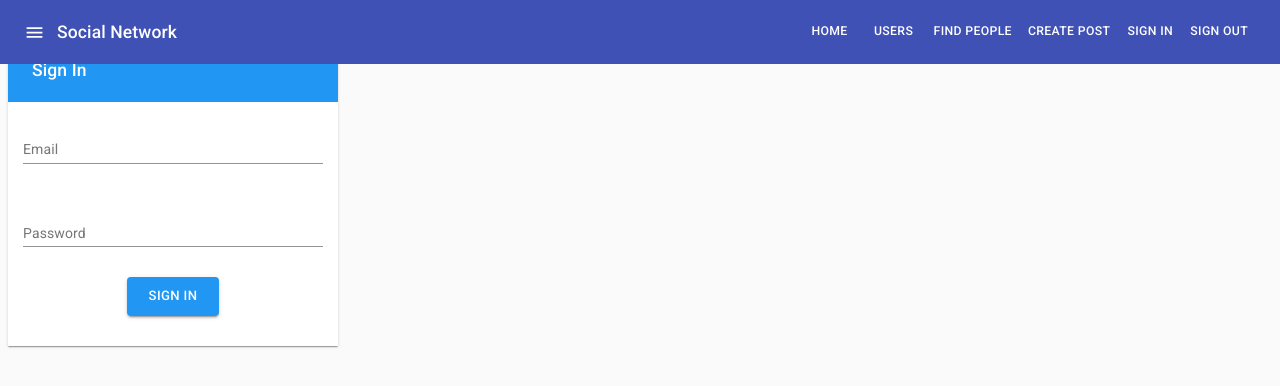
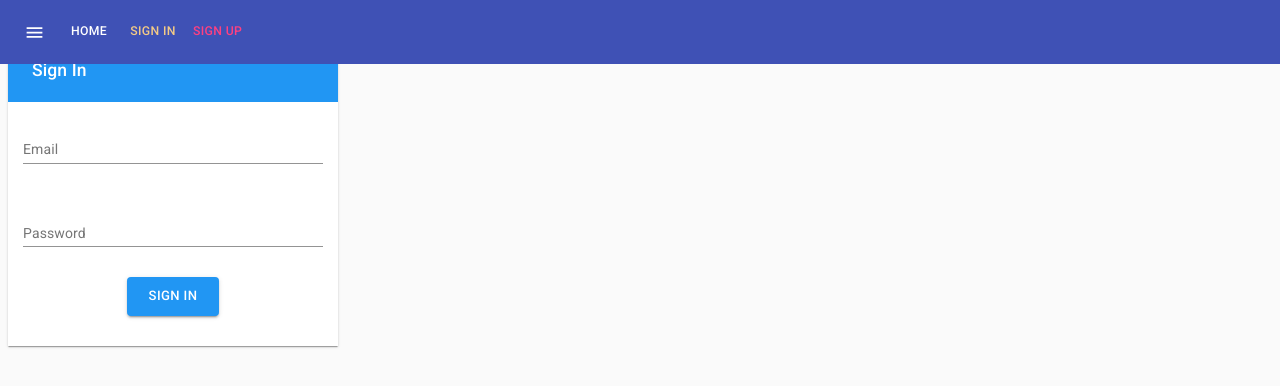
Before and after one commit to jeremiahogutu/social-network, a React (Create React App) app in the folder social-front-end/: page /signin in a window 1280 px wide. Shown: the top 386 px of the page. Built offline with nearby package versions, Linux system fonts and the light colour scheme.

Commit message:
drawer init two

```diff
--- a/social-front-end/src/components/ui-helpers/SwipeableTemporaryDrawer.js
+++ b/social-front-end/src/components/ui-helpers/SwipeableTemporaryDrawer.js
@@ -1,6 +1,6 @@
 import React from 'react';
 import PropTypes from 'prop-types';
-import { makeStyles } from '@material-ui/core/styles';
+import {makeStyles} from '@material-ui/core/styles';
 import SwipeableDrawer from '@material-ui/core/SwipeableDrawer';
 import Button from '@material-ui/core/Button';
 import List from '@material-ui/core/List';
@@ -15,12 +15,19 @@ import PeopleOutline from '@material-ui/icons/PeopleOutline'
 import Power from '@material-ui/icons/Power'
 import Forum from '@material-ui/icons/Forum'
 import PowerOff from '@material-ui/icons/PowerOff'
+import VpnKey from '@material-ui/icons/VpnKey'
+import ExitToApp from '@material-ui/icons/ExitToApp'
+import PersonAdd from '@material-ui/icons/PersonAdd'
 import MailIcon from '@material-ui/icons/Mail';
 import CssBaseline from '@material-ui/core/CssBaseline';
 import useScrollTrigger from '@material-ui/core/useScrollTrigger';
 import {AppBar, IconButton, Toolbar, Typography} from "@material-ui/core";
 import MenuIcon from '@material-ui/icons/Menu';
+import {NavLink} from "react-router-dom";
+import {close, isAuthenticated, signout} from "../auth";
+// import {close, isAuthenticated, signout} from "./components/auth";
 import DraftsIcon from '@material-ui/icons/Drafts';
+import Signup from "../user/Signup";
 
 const useStyles = makeStyles({
     list: {
@@ -36,7 +43,7 @@ function ListItemLink(props) {
 }
 
 function ElevationScroll(props) {
-    const { children, window } = props;
+    const {children, window} = props;
     // Note that you normally won't need to set the window ref as useScrollTrigger
     // will default to window.
     // This is only being set here because the demo is in an iframe.
@@ -72,7 +79,7 @@ function SwipeableTemporaryDrawer() {
             return;
         }
 
-        setState({ ...state, [side]: open });
+        setState({...state, [side]: open});
     };
 
     const sideList = side => (
@@ -82,47 +89,53 @@ function SwipeableTemporaryDrawer() {
             onClick={toggleDrawer(side, false)}
             onKeyDown={toggleDrawer(side, false)}
         >
-            <Divider />
+            <Divider/>
             <Typography variant="h5" style={{flexGrow: 1, margin: '20px 0 20px 20px'}}>
                 Social Network
             </Typography>
-            <Divider />
+            <Divider/>
             <List component="nav" aria-label="Main mailbox folders">
                 <ListItem button>
                     <ListItemIcon>
-                        <Home />
+                        <Home/>
                     </ListItemIcon>
-                    <ListItemText primary="Home" />
+                    <ListItemText primary="Home"/>
                 </ListItem>
                 <ListItem button>
                     <ListItemIcon>
-                        <People />
+                        <People/>
                     </ListItemIcon>
-                    <ListItemText primary="Users" />
+                    <ListItemText primary="Users"/>
                 </ListItem>
                 <ListItem button>
                     <ListItemIcon>
-                        <PeopleOutline />
+                        <PeopleOutline/>
                     </ListItemIcon>
-                    <ListItemText primary="Find People" />
+                    <ListItemText primary="Find People"/>
                 </ListItem>
                 <ListItem button>
                     <ListItemIcon>
-                        <Forum />
+                        <Forum/>
                     </ListItemIcon>
-                    <ListItemText primary="Create Post" />
+                    <ListItemText primary="Create Post"/>
                 </ListItem>
                 <ListItem button>
                     <ListItemIcon>
-                        <Power />
+                        <VpnKey/>
                     </ListItemIcon>
-                    <ListItemText primary="Sign In" />
+                    <ListItemText primary="Sign In"/>
                 </ListItem>
                 <ListItem button>
                     <ListItemIcon>
-                        <PowerOff />
+                        <PersonAdd/>
                     </ListItemIcon>
-                    <ListItemText primary="Sign Out" />
+                    <ListItemText primary="Sign Up"/>
+                </ListItem>
+                <ListItem button>
+                    <ListItemIcon>
+                        <ExitToApp/>
+                    </ListItemIcon>
+                    <ListItemText primary="Sign Out"/>
                 </ListItem>
             </List>
         </div>
@@ -130,22 +143,72 @@ function SwipeableTemporaryDrawer() {
 
     return (
         <div>
-            <CssBaseline />
+            <CssBaseline/>
             <ElevationScroll>
                 <AppBar>
                     <Toolbar>
                         <IconButton edge="start" color="inherit" aria-label="Menu" onClick={toggleDrawer('left', true)}>
-                            <MenuIcon />
+                            <MenuIcon/>
                         </IconButton>
+                        {/*     {isAuthenticated() && (*/}
+                        {/*         <NavLink style={{textDecoration: "none", color: "#fff"}} to={`/user/${isAuthenticated().user._id}`} activeStyle={{fontWeight: "bold", color: "#f3ca86"}}>*/}
+                        {/*<span*/}
+                        {/*    className="mdl-layout-title">{isAuthenticated() ? `${isAuthenticated().user.name}'s profile` : "Social Network"}</span>*/}
+                        {/*         </NavLink>*/}
+                        {/*     )}*/}
+                        {isAuthenticated() && (
+                        <NavLink style={{textDecoration: "none", color: "#fff", flexGrow: 1}}
+                                 to={`/user/${isAuthenticated().user._id}`}
+                                 activeStyle={{fontWeight: "bold", color: "#f3ca86"}}>
                             <Typography variant="h6" style={{flexGrow: 1}}>
-                            Social Network
+                                {isAuthenticated() ? `${isAuthenticated().user.name}'s profile` : "Social Network"}
                             </Typography>
+                        </NavLink>
+                        )}
+                        <NavLink style={{color: '#fff'}}
+                                 to="/"
+                                 activeStyle={{fontWeight: "bold", color: "#f3ca86"}}
+                                 exact={true}>
                             <Button color="inherit">Home</Button>
+                        </NavLink>
+                        {!isAuthenticated() && (
+                            <>
+                                <NavLink to="/signin"
+                                         activeStyle={{fontWeight: "bold", color: "#f3ca86"}}>
+                                    <Button color="inherit">Sign In</Button>
+                                </NavLink>
+                                <NavLink to="/signup"
+                                         activeStyle={{fontWeight: "bold", color: "#f3ca86"}}>
+                                    <Button color="inherit">Sign Up</Button>
+                                </NavLink>
+                            </>
+                        )}
+                        {isAuthenticated() && (
+                            <div>
+                                <NavLink to="/users"
+                                         activeStyle={{fontWeight: "bold", color: "#f3ca86"}}>
                                     <Button color="inherit">Users</Button>
+                                </NavLink>
+                                <NavLink to="/findpeople"
+                                         activeStyle={{fontWeight: "bold", color: "#f3ca86"}}>
                                     <Button color="inherit">Find People</Button>
+                                </NavLink>
+                                <NavLink to="/post/create"
+                                         activeStyle={{fontWeight: "bold", color: "#f3ca86"}}>
                                     <Button color="inherit">Create Post</Button>
-                        <Button color="inherit">Sign In</Button>
-                        <Button color="inherit">Sign Out</Button>
+                                </NavLink>
+                                <Button
+                                    style={{cursor: "pointer", color: "#fff", background: "transparent", border: "none"}}
+                                    onClick={() => signout(() => window.location.href = "http://localhost:3000/")}>Sign Out
+                                </Button>
+                            </div>
+                        )}
+
+
+                        {/*<Button color="inherit">Create Post</Button>*/}
+                        {/*<Button color="inherit">Sign In</Button>*/}
+                        {/*<Button color="inherit">Sign Up</Button>*/}
+                        {/*<Button color="inherit">Sign Out</Button>*/}
                     </Toolbar>
                 </AppBar>
             </ElevationScroll>
```
Lines whose indentation alone changed are shown as unchanged.
